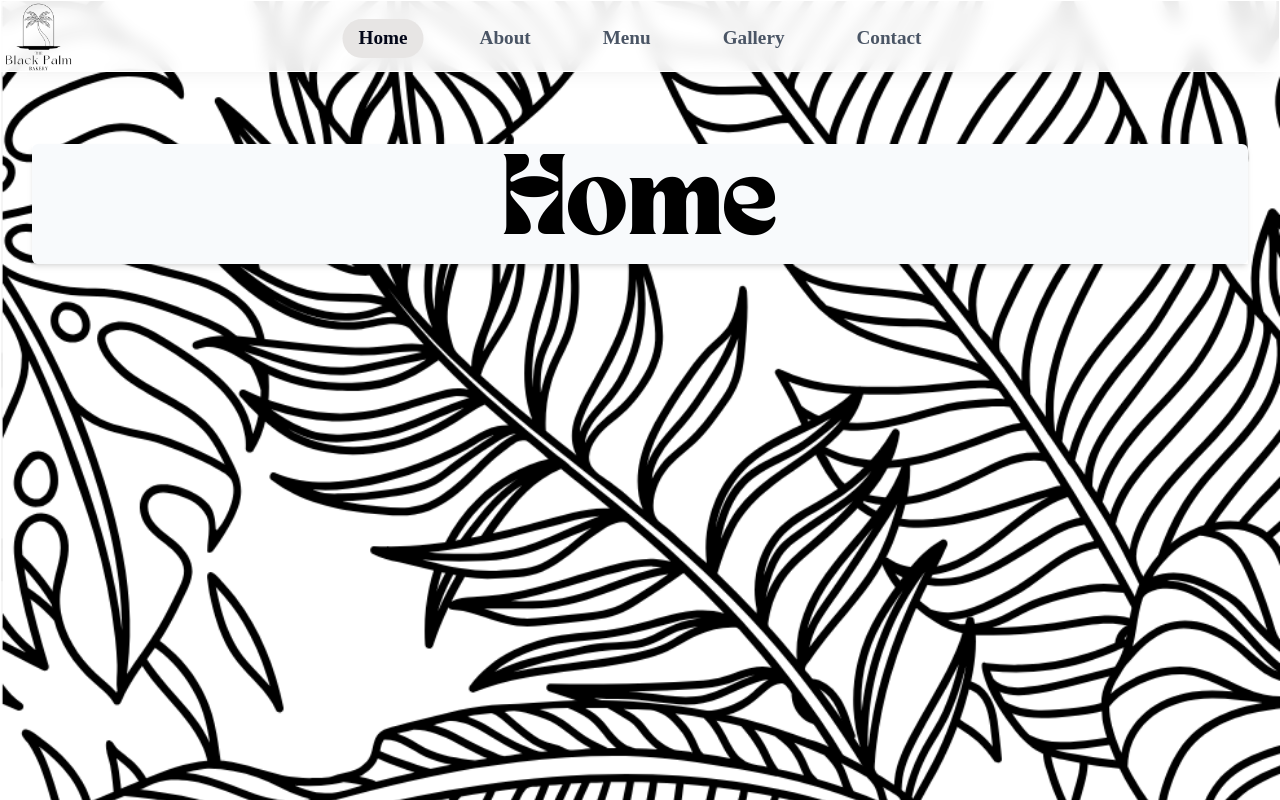
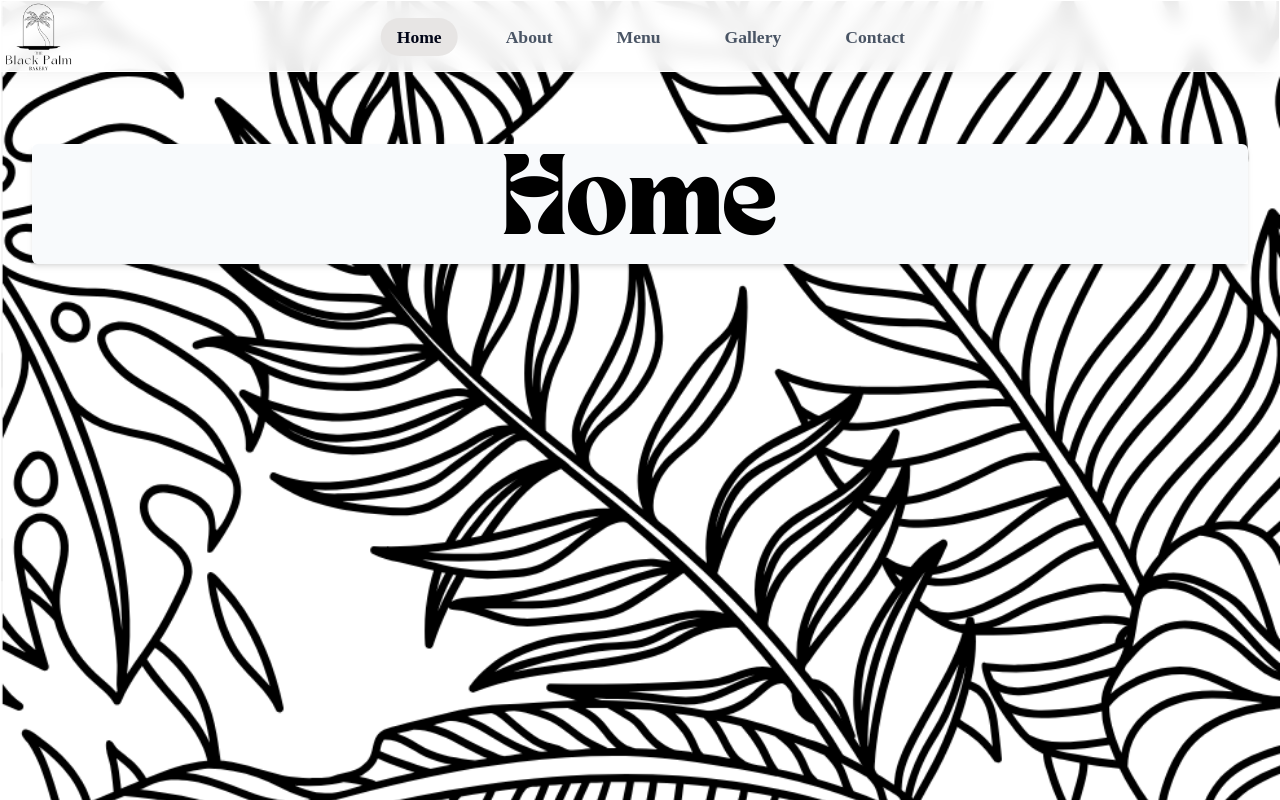
Before and after one commit to malcus-g/blackpalmbakery-port, a Next.js app: page / in a window 1280 px wide. Shown: the top 800 px of the page. Built offline with nearby package versions, Linux system fonts and the light colour scheme; a web font is replaced by a local one.

Commit message:
fix header responsive design

```diff
--- a/ui/header.tsx
+++ b/ui/header.tsx
@@ -38,9 +38,9 @@ export default function Header() {
                 </Link>
             </motion.div>
             <nav
-                className="flex fixed top-[0.15rem] left-1/2 h-12 -translate-x-1/2 py-2 sm:top-[.75rem] sm:h-[initial] sm:py-0">
+                className="flex fixed top-[0.15rem] left-1/2 h-12 -translate-x-[48%] py-2 sm:top-[.75rem] sm:h-[initial] sm:py-0">
                 <ul
-                    className="flex flex-wrap w-[22rem] items-center justify-center gap-y-1 font-bold text-gray-600 text-[.9rem] sm:text-[1.2rem] sm:w-[initial] sm:gap-10 sm:flex-nowrap">
+                    className="flex flex-wrap w-[22rem] items-center justify-center gap-y-1 font-bold text-gray-600 text-[.9rem] sm:text-[1.1rem] sm:w-[initial] sm:gap-8 sm:flex-nowrap">
                     {
                         navLinks.map((link) => (
                             <motion.li
```
